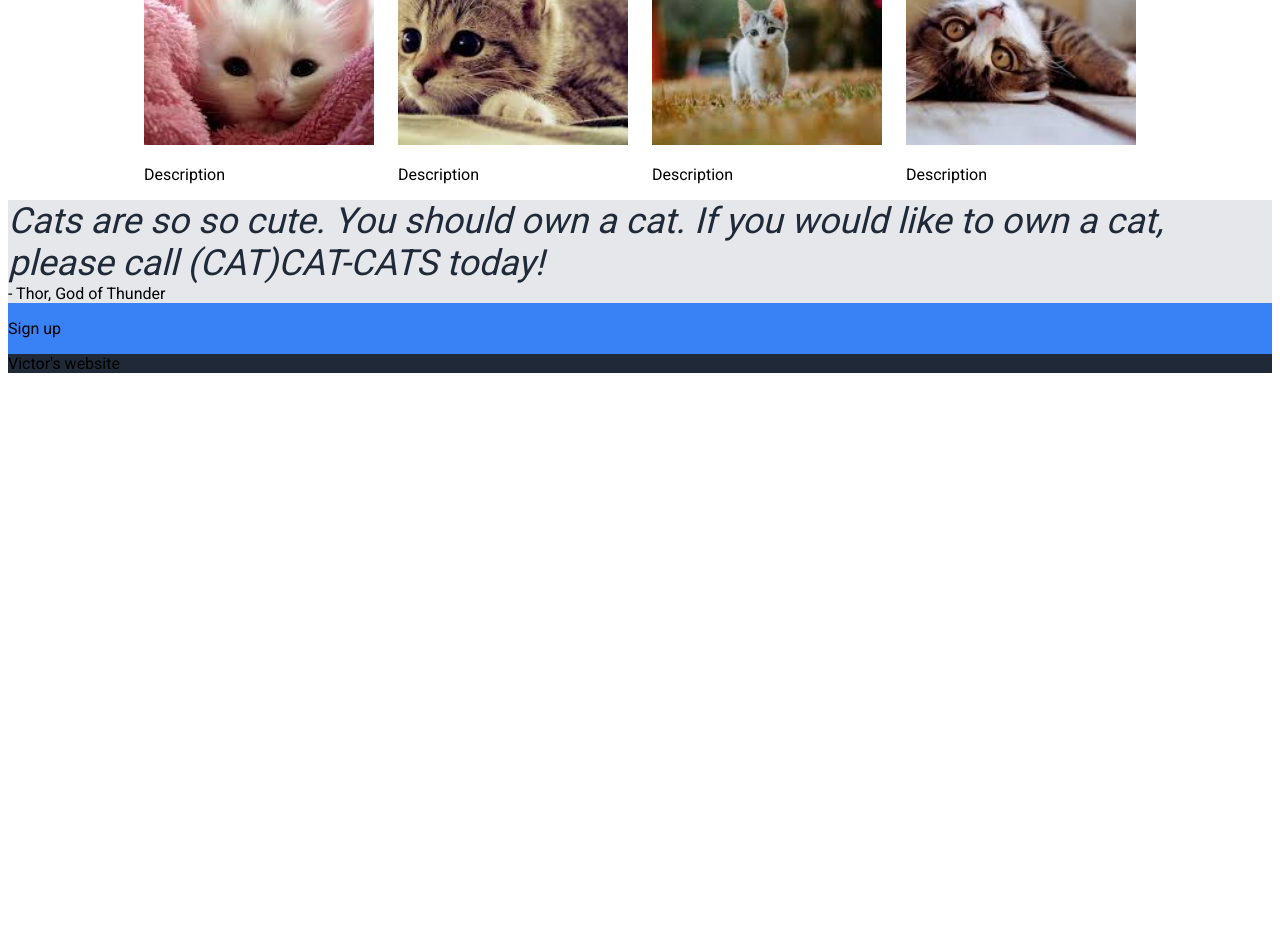
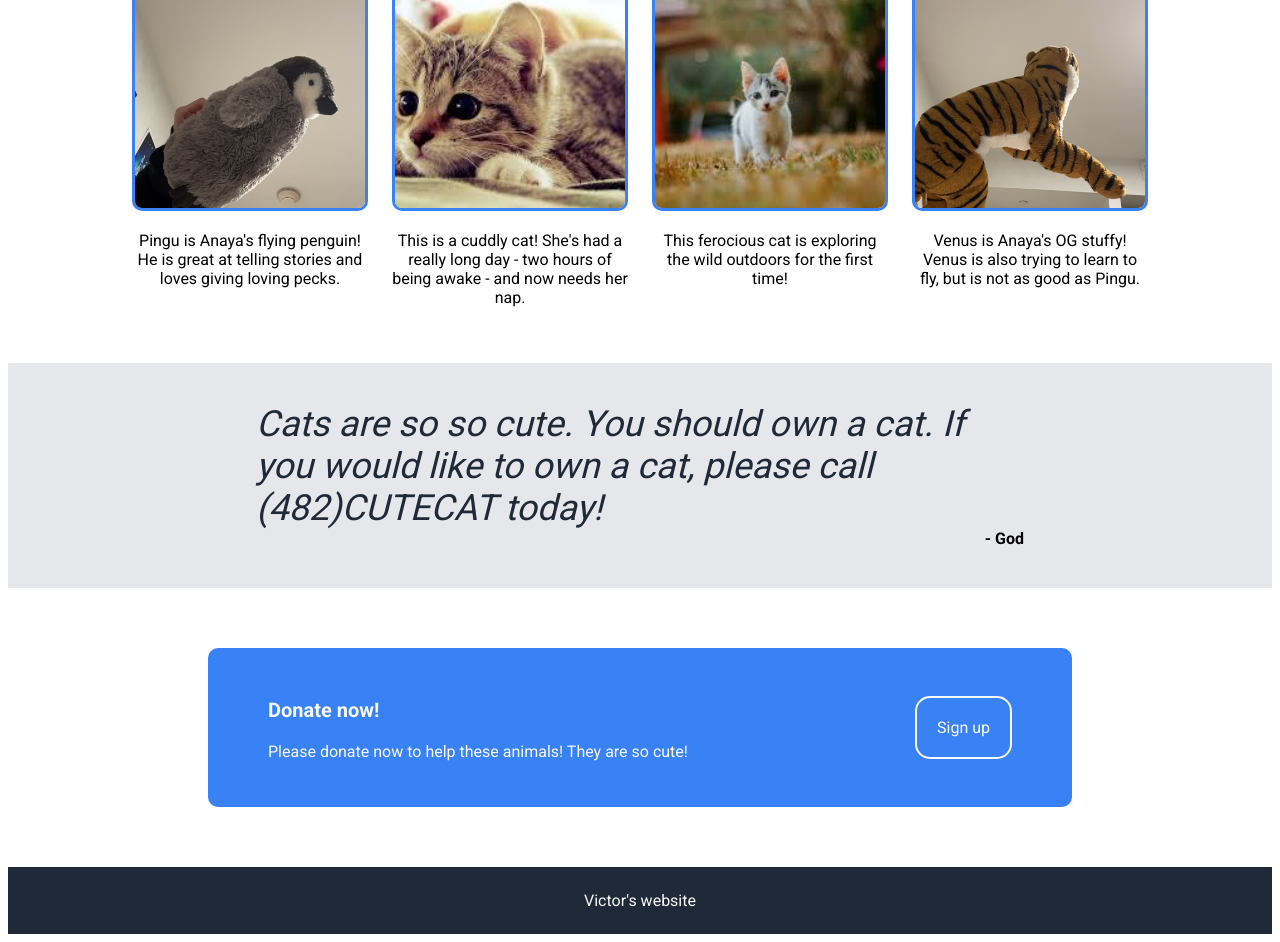
Before and after one commit to victortcyu/landing-page, a plain HTML site: page index.html in a window 1280 px wide. Shown: the part 503-1445 px from the top of the page. Before the commit the page ends 884 px from the top, so only its background shows below. Drawn offline with Linux system fonts and the light colour scheme.

Commit message:
Finish version 1
Finish a semi-finalized version of the website.
All the styles are in, but some improper behavior
still occurs when resizing the page to very small.
Add easter eggs.

```diff
--- a/index.html
+++ b/index.html
@@ -8,12 +8,11 @@
 </head>
 <body>
     <div class="header">
-        <div class="top">
         <div class="logo_txt">Quantum Cats</div>
         <ul class="links">
-                <li><a href="FIXME" class="txt2">Link 1</a></li>
-                <li><a href="FIXME" class="txt2">Link 2</a></li>
-                <li><a href="FIXME" class="txt2">Link 3</a></li>
+            <li><a href="nothing.html" class="txt2">Link 1</a></li>
+            <li><a href="nothing.html" class="txt2">Link 2</a></li>
+            <li><a href="surprise.html" class="txt2">Link 3</a></li>
         </ul>
     </div>
     <div class="top_body">
@@ -24,40 +23,39 @@
         </div>
         <img src="images/cute_cats.jpeg">
     </div>
-    </div>
     <div class="sec2">
-        <h2>These are the cutest cats!</h2>
+        <h2>These are the cutest animals! Most of them are cars...</h2>
         <div class="photos">
             <div class="item">
-                <img src="images/cozy_cat.jpeg">
-                <p>Description</p>
+                <img src="images/pingu.jpeg">
+                <p>Pingu is Anaya's flying penguin! He is great at telling stories and loves giving loving pecks.</p>
             </div>
             <div class="item">
                 <img src="images/cute_cat.jpeg">
-                <p>Description</p>
+                <p>This is a cuddly cat! She's had a really long day - two hours of being awake - and now needs her nap.</p>
             </div>
             <div class="item">
                 <img src="images/lonely_cat.jpeg">
-                <p>Description</p>
+                <p>This ferocious cat is exploring the wild outdoors for the first time! </p>
             </div>
             <div class="item">
-                <img src="images/upside_down_Cat.jpeg">
-                <p>Description</p>
+                <img src="images/venus.jpeg">
+                <p>Venus is Anaya's OG stuffy! Venus is also trying to learn to fly, but is not as good as Pingu.</p>
             </div>
         </div>
     </div>
     <div class="sec3">
         <div class="quote">
-            Cats are so so cute. You should own a cat. If you would like to own a cat, please call (CAT)CAT-CATS today!
+            Cats are so so cute. You should own a cat. If you would like to own a cat, please call (482)CUTECAT today!
         </div>
         <div class="speaker">
-            - Thor, God of Thunder
+            - God
         </div>
     </div>
     <div class="sec4">
         <div class="action">
-            <p class="action_header"></p>
-            <p class="action_body"></p>
+            <p class="action_header">Donate now!</p>
+            <p class="action_body">Please donate now to help these animals! They are so cute!</p>
         </div>
         <div class="action_button">
             <p>Sign up</p>
--- a/style.css
+++ b/style.css
@@ -6,34 +6,45 @@ body {
     flex-direction: column;
 }
 
-.header, footer {
+.header, footer, .top_body {
     background-color: #1F2937;
+}
+
+footer {
+    display: flex;
+    justify-content: center;
+    align-items: center;
+    padding: 24px 0px;
+}
+
+footer div {
+    color: #F9FAF8;
 }
 
 .header {
     display: flex;
-    flex-direction: column;
+    justify-content: space-between;
     align-items: center;
-    padding: 18px 60px;
+    padding: 18px 160px;
 }
-
+/*
 .top {
     width: auto;
     flex: 1 0 100%;
-    padding: 0px 24px;
     display: flex;
     flex-direction: row;
     justify-content: space-between;
     gap: 24px;
     align-items: center;
-}
+}*/
 
 .top_body {
     display: flex;
-    flex-direction: row;
     justify-content: space-between;
     gap: 24px;
     align-items: center;
+    padding: 0px 160px;
+    padding-bottom: 40px;
 }
 
 
@@ -73,7 +84,8 @@ li {
     display: flex;
     flex-direction: column;
     align-items: center;
-    gap: 48px;
+    gap: 28px;
+    padding: 40px 0px;
 }
 
 .photos {
@@ -88,15 +100,61 @@ img {
     height: 230px;
 }
 
+.item {
+    flex: 0 1 0%;
+}
+.item img {
+    border: 3px solid #3882F6;
+    border-radius: 10px;
+}
+
+.item p {
+    text-align: center;
+}
+
+button {
+    padding: 10px 20px;
+    border-radius: 15px;
+}
 button, .sec4 {
     background-color: #3882F6;
+    color: #F9FAF8
 }
 .sec3 {
     background-color: #E5E7EB;
+    display: flex;
+    flex-direction: column;
+    padding: 40px 248px;
 }
 
 .quote {
     font-size: 36px;
     font-style: italic;
     color: #1F2937;
+    align-self: flex-start;
 }
+
+.speaker {
+    align-self: flex-end;
+    font-weight: bold;
+}
+
+.sec4 {
+    margin: 60px 200px;
+    padding: 30px 60px;
+    border-radius: 10px;
+    display: flex;
+    align-items: center;
+    justify-content: space-between;
+}
+
+.action_button {
+    border: 2px solid #F9FAF8;
+    border-radius: 15px;
+    padding: 4px 20px;
+}
+
+.action_header {
+    font-weight: bold;
+    font-size: 20px;
+}
```
Also changed, not shown: nothing.html (added, +11 -0 lines), surprise.html (added, +13 -0 lines), images/pingu.jpeg (added), images/venus.jpeg (added). Lines whose indentation alone changed are shown as unchanged.
